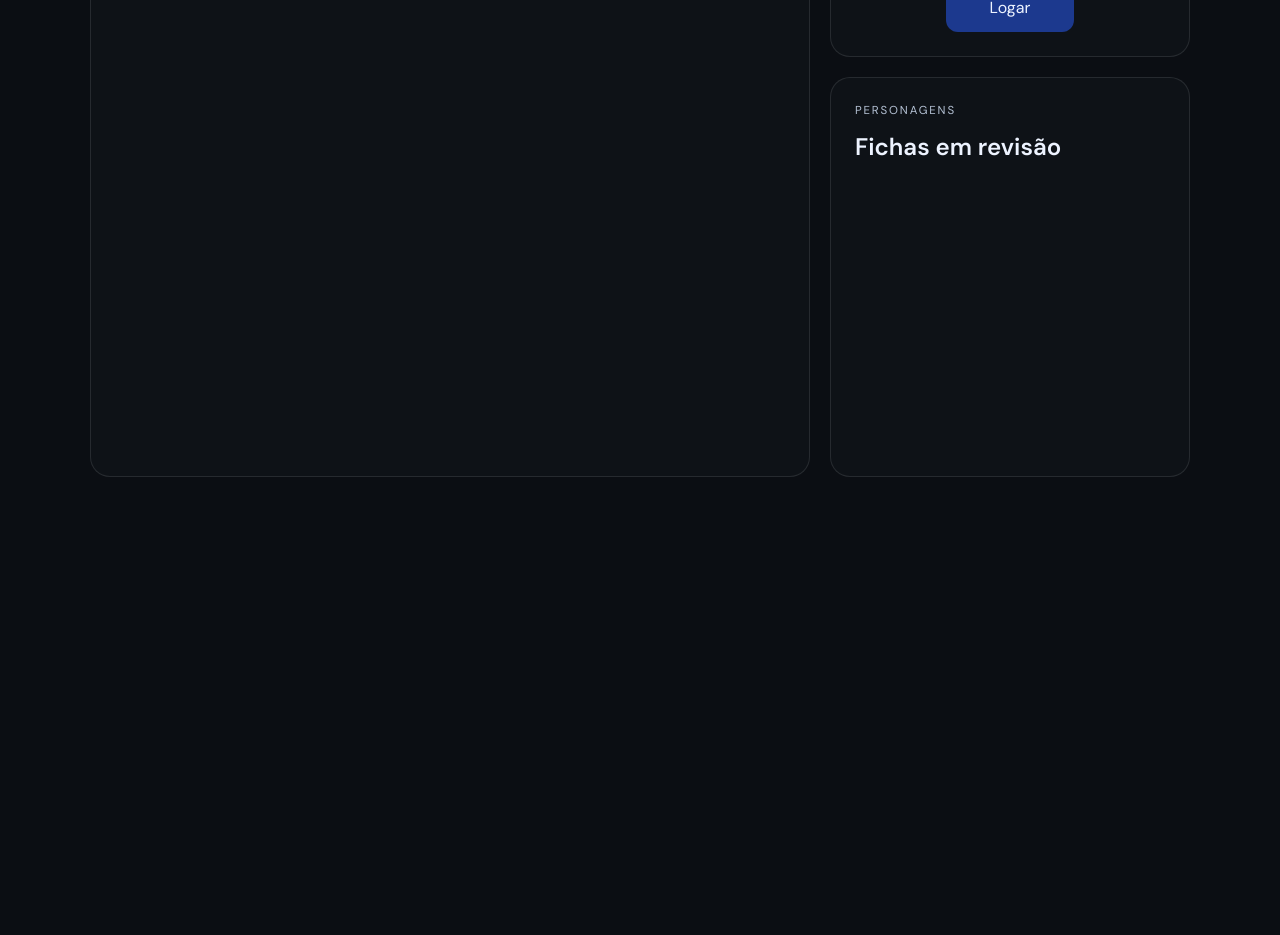
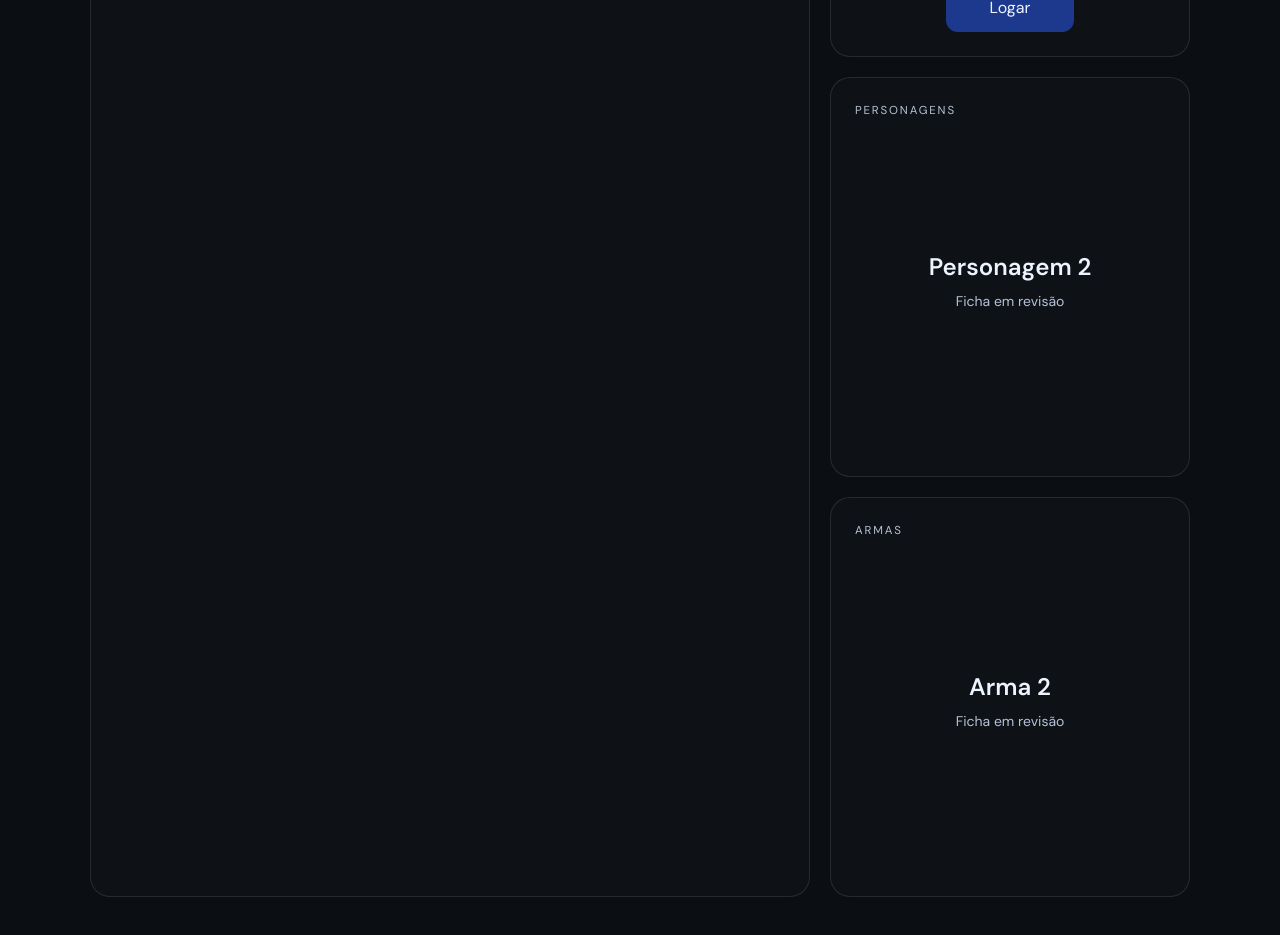
Before and after one commit to Marlon-DH/Resinly, a React (Vite) app in the folder frontend/: page / in a window 1280 px wide. Shown: the part 980-1915 px from the top of the page. Before the commit the page ends 1505 px from the top, so only its background shows below. Built offline with nearby package versions, Linux system fonts and the light colour scheme; no server answers.

Commit message:
feat: adicionar funcionalidade de exibição dinâmica de personagens e armas na página inicial

```diff
--- a/frontend/src/pages/Home.tsx
+++ b/frontend/src/pages/Home.tsx
@@ -1,13 +1,46 @@
 
+import { useEffect, useState } from "react";
 import NavBar from "../components/NavBar";
 
 type Page = "home" | "agenda" | "characters" | "weapons";
+
+const personagens = [
+  "Personagem 1",
+  "Personagem 2",
+  "Personagem 3",
+  "Personagem 4",
+];
+
+const armas = [
+  "Arma 1",
+  "Arma 2",
+  "Arma 3",
+  "Arma 4",
+];
 
 export default function Home({
   onNavigate,
 }: {
   onNavigate: (p: Page) => void;
 }) {
+  const [personagemAtual, setPersonagemAtual] = useState(0);
+  const [armaAtual, setArmaAtual] = useState(0);
+
+  useEffect(() => {
+    const intervaloPersonagens = setInterval(() => {
+      setPersonagemAtual((atual) => (atual + 1) % personagens.length);
+    }, 3000);
+
+    const intervaloArmas = setInterval(() => {
+      setArmaAtual((atual) => (atual + 1) % armas.length);
+    }, 3000);
+
+    return () => {
+      clearInterval(intervaloPersonagens);
+      clearInterval(intervaloArmas);
+    };
+  }, []);
+
   return (
     <div className="min-h-screen bg-[#0b0e13] text-[#edf3ff]">
       <NavBar onNavigate={onNavigate} />
@@ -15,24 +48,26 @@ export default function Home({
       <main className="flex justify-center px-4 pb-12 pt-[120px] sm:px-6">
         <section className="grid w-full max-w-[1100px] gap-5 lg:grid-cols-[2fr_1fr]">
 
+          {/* CARD PRINCIPAL */}
           <article className="min-h-[420px] rounded-[20px] border border-white/10 bg-[#10141a]/80 p-6">
             <h1>Bem-vindo ao Resinly</h1>
           </article>
 
           <div className="grid gap-5">
 
+            {/* LOGIN */}
             <article className="min-h-[400px] rounded-[20px] border border-white/10 bg-[#10141a]/80 p-6">
 
               <p className="mb-6 text-[0.72rem] uppercase tracking-[0.16em] text-[#b5c2d5]">
                 Para poder acessar o Resinly é preciso fazer login com sua conta Hoyo
               </p>
+
               <div className="min-h-[400px] rounded-[20px] border border-white/10 bg-[#10141a]/80 p-6">
-
               </div>
 
               <div className="flex min-h-[300px] items-center justify-center">
                 <button
-                  className="h-12 w-32 rounded-[12px] bg-blue-900 font-semibold transition hover:bg-blue-800 mt-90"
+                  className="mt-90 h-12 w-32 rounded-[12px] bg-blue-900 font-semibold transition hover:bg-blue-800"
                 >
                   Logar
                 </button>
@@ -40,14 +75,56 @@ export default function Home({
 
             </article>
 
+            {/* PERSONAGENS */}
             <article className="min-h-[400px] rounded-[20px] border border-white/10 bg-[#10141a]/80 p-6">
+
               <p className="mb-3 text-[0.72rem] uppercase tracking-[0.16em] text-[#b5c2d5]">
                 Personagens
               </p>
 
-              <h2 className="text-2xl font-semibold">
-                Fichas em revisão
-              </h2>
+              <div className="relative flex min-h-[300px] items-center justify-center overflow-hidden">
+
+                <div
+                  key={personagemAtual}
+                  className="text-center transition-opacity duration-500"
+                >
+                  <h2 className="text-2xl font-semibold">
+                    {personagens[personagemAtual]}
+                  </h2>
+
+                  <p className="mt-2 text-sm text-[#b5c2d5]">
+                    Ficha em revisão
+                  </p>
+                </div>
+
+              </div>
+
+            </article>
+
+            {/* ARMAS */}
+            <article className="min-h-[400px] rounded-[20px] border border-white/10 bg-[#10141a]/80 p-6">
+
+              <p className="mb-3 text-[0.72rem] uppercase tracking-[0.16em] text-[#b5c2d5]">
+                Armas
+              </p>
+
+              <div className="relative flex min-h-[300px] items-center justify-center overflow-hidden">
+
+                <div
+                  key={armaAtual}
+                  className="text-center transition-opacity duration-500"
+                >
+                  <h2 className="text-2xl font-semibold">
+                    {armas[armaAtual]}
+                  </h2>
+
+                  <p className="mt-2 text-sm text-[#b5c2d5]">
+                    Ficha em revisão
+                  </p>
+                </div>
+
+              </div>
+
             </article>
 
           </div>
```
